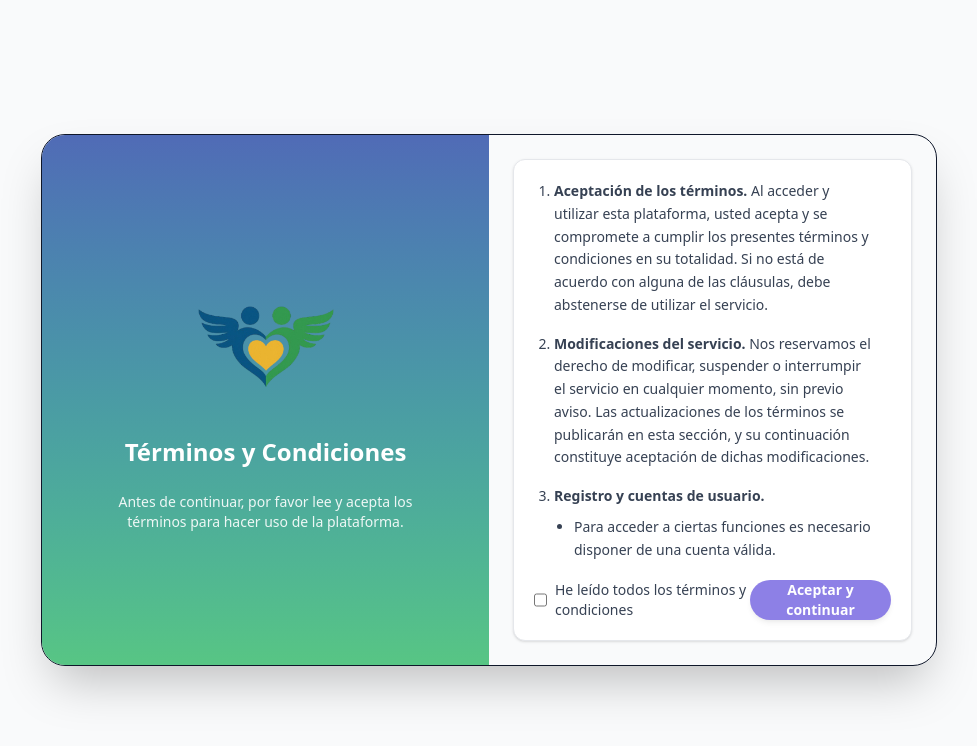
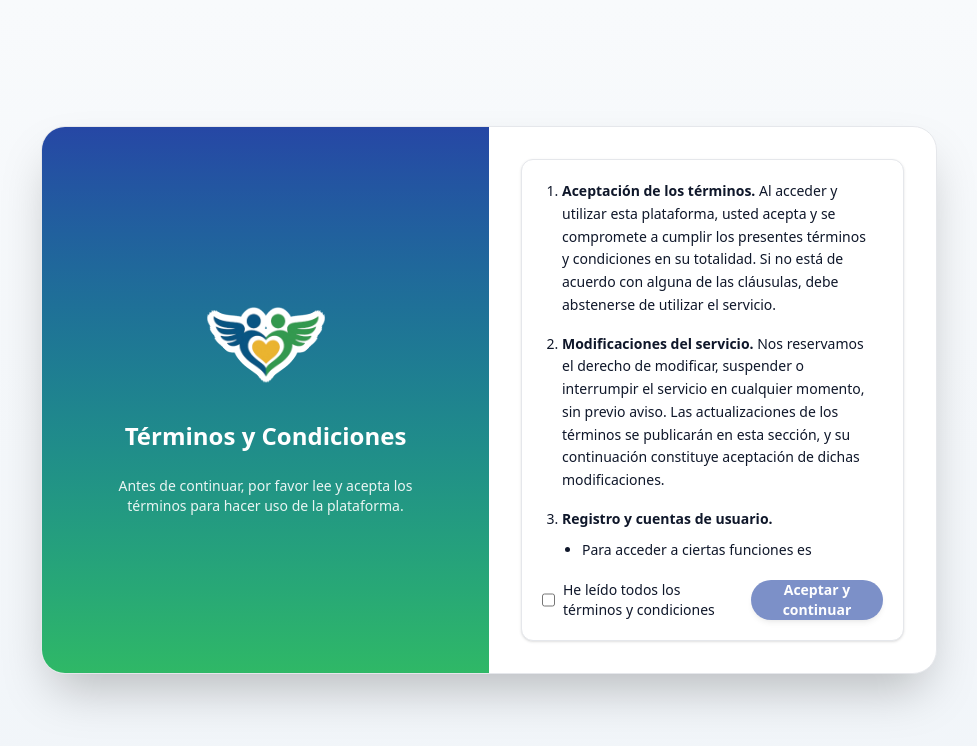
Before and after one commit to ReneUnam/PROYECTO-CCN, a React (Vite) app: page /terms in a window 1280 px wide. Shown: the top 746 px of the page, without its empty margins (151-1128 px from the left). Built offline with nearby package versions, Linux system fonts and the light colour scheme; no server answers.

Commit message:
feat: enhance layout and styling for Terms and Conditions and Welcome pages

```diff
--- a/src/features/auth/pages/Terms-and-conditionsPage.tsx
+++ b/src/features/auth/pages/Terms-and-conditionsPage.tsx
@@ -9,34 +9,35 @@ export default function TermsAndConditions() {
 
 	const handleContinue = () => {
 		if (!accepted) return;
-		// Persistir aceptación para evitar bloquear el acceso al login
 		try {
 			localStorage.setItem('terms:accepted', '1');
 		} catch (e) {
 			// ignore
 		}
-		// Redirigir al login (o a donde corresponda)
 		navigate('/login');
 	};
 
 	return (
-		<div className="flex min-h-screen items-center justify-center bg-gray-50 p-6">
-			<Card className="w-full max-w-4xl overflow-hidden rounded-3xl shadow-2xl">
+		<div className="flex min-h-screen items-center justify-center px-4 py-8">
+			<Card className="w-full max-w-4xl overflow-hidden rounded-2xl border shadow-2xl backdrop-blur md:rounded-3xl border-[var(--color-border)] bg-[color:var(--color-surface)]">
 				<div className="grid grid-cols-1 md:grid-cols-2">
-					{/* Left: logo + title */}
-					<div className="hidden md:flex flex-col items-center justify-center gap-6 bg-gradient-to-b from-primary/80 to-secondary/80 p-8 text-white">
-						<img src="/logo.png" alt="Colegio Central de Nicaragua Logo" className="h-36 w-36 object-contain" />
-						<h2 className="text-center text-2xl font-extrabold">Términos y Condiciones</h2>
+					{/* Mobile banner (shown on small screens) */}
+					<div className="md:hidden flex flex-col items-center gap-4 px-6 py-8 text-white bg-gradient-to-r from-[color:var(--color-primary)] to-[color:var(--color-secondary)]">
+						<img src="/logo.png" alt="Logo" className="h-28 w-28 object-contain logo-stroke-white" style={{ ['--stroke' as any]: '2px' }} />
+						<h2 className="text-2xl text-center font-extrabold">Términos y Condiciones</h2>
+						<p className="max-w-sm text-center text-xs/5 opacity-90">Antes de continuar, por favor lee y acepta los términos para hacer uso de la plataforma.</p>
+					</div>
+
+					{/* Desktop banner */}
+					<div className="hidden md:flex flex-col items-center justify-center gap-6 p-10 text-white bg-gradient-to-b from-[color:var(--color-primary)] to-[color:var(--color-secondary)]">
+						<img src="/logo.png" alt="Logo" className="h-28 w-28 object-contain logo-stroke-white" style={{ ['--stroke' as any]: '2px' }} />						<h2 className="text-center text-2xl font-extrabold">Términos y Condiciones</h2>
 						<p className="max-w-xs text-center text-sm text-white/90">Antes de continuar, por favor lee y acepta los términos para hacer uso de la plataforma.</p>
 					</div>
 
-					{/* Right: content */}
-					<CardContent className="p-6">
-						<div className="mx-auto max-w-xl">
-							<h1 className="mb-4 text-center text-2xl font-bold text-indigo-800 md:hidden">Términos y Condiciones</h1>
-
-							<div className="rounded-xl border border-border bg-white p-5 shadow-sm">
-								<div className="max-h-[48vh] overflow-y-auto pr-4 text-sm leading-relaxed text-gray-700">
+					<CardContent className="p-6 sm:p-8">
+						<div className="mx-auto w-full max-w-md">
+							<div className="rounded-xl border border-[var(--color-border)] bg-[color:var(--color-surface)] p-5 shadow-sm">
+								<div className="max-h-[48vh] overflow-y-auto pr-4 text-sm leading-relaxed text-[color:var(--color-text)]">
 									<ol className="space-y-4 list-decimal pl-5">
 										<li>
 											<strong>Aceptación de los términos.</strong> Al acceder y utilizar esta plataforma, usted acepta y
@@ -56,7 +57,7 @@ export default function TermsAndConditions() {
 											<ul className="mt-2 ml-5 list-disc">
 												<li>Para acceder a ciertas funciones es necesario disponer de una cuenta válida.</li>
 												<li>Es responsabilidad del usuario mantener la confidencialidad de sus credenciales y de notificar
-														cualquier uso no autorizado de su cuenta.</li>
+													cualquier uso no autorizado de su cuenta.</li>
 											</ul>
 										</li>
 
@@ -72,16 +73,16 @@ export default function TermsAndConditions() {
 										</li>
 									</ol>
 
-									<p className="mt-4 text-xs text-gray-500">Última actualización: Octubre 2025</p>
+									<p className="mt-4 text-xs text-[color:var(--color-text)]/60">Última actualización: Octubre 2025</p>
 								</div>
 
-								<div className="mt-4 flex items-center justify-between">
-									<label className="inline-flex items-center gap-2 text-sm text-gray-700">
+								<div className="mt-4 flex flex-col gap-3 sm:flex-row sm:items-center sm:justify-between">
+									<label className="inline-flex items-center gap-2 text-sm text-[color:var(--color-text)]">
 										<input
 											type="checkbox"
 											checked={accepted}
 											onChange={(e) => setAccepted(e.target.checked)}
-											className="h-4 w-4 rounded border-border text-indigo-700 focus:ring-0"
+											className="h-4 w-4 rounded border-[var(--color-border)] text-[color:var(--color-primary)] focus:ring-0"
 											aria-label="He leído y acepto los términos y condiciones"
 										/>
 										<span>He leído todos los términos y condiciones</span>
@@ -90,7 +91,7 @@ export default function TermsAndConditions() {
 									<Button
 										onClick={handleContinue}
 										disabled={!accepted}
-										className="rounded-full bg-indigo-700 px-5 py-2 text-sm font-semibold text-white disabled:opacity-60"
+										className="w-full sm:w-auto rounded-full bg-[color:var(--color-primary)] px-5 py-2 text-sm font-semibold text-white disabled:opacity-60"
 									>
 										Aceptar y continuar
 									</Button>
--- a/src/features/home/pages/WelcomePage.tsx
+++ b/src/features/home/pages/WelcomePage.tsx
@@ -55,22 +55,22 @@ export default function WelcomePage() {
   return (
     <div className="w-full min-h-screen bg-surface text-text py-8 px-4 md:px-8 lg:px-12 relative overflow-hidden">
       {/* Navbar réplica dentro de la página */}
-      <div className="w-full max-w-7xl mx-auto flex items-center justify-between py-3 md:py-4 px-4 md:px-6 z-20">
+      <div className="w-full max-w-7xl mx-auto flex flex-col sm:flex-row items-center justify-between py-3 md:py-4 px-4 md:px-6 z-20 space-y-3 sm:space-y-0">
         <div className="flex items-center gap-3">
-          <div className="w-12 h-12 rounded-full overflow-hidden bg-white/5 flex items-center justify-center">
+          <div className="w-12 h-12 sm:w-14 sm:h-14 rounded-full overflow-hidden bg-white/5 flex items-center justify-center">
             <img src={ccnLogo} alt="CCN logo" className="w-full h-full object-cover" />
           </div>
           <div className="leading-tight">
-            <div className="text-lg font-bold text-text">Colegio Central de Nicaragua</div>
-            <div className="text-sm text-text/70">CCN- BLUEWEB</div>
+            <div className="text-base sm:text-lg font-bold text-text">Colegio Central de Nicaragua</div>
+            <div className="text-xs sm:text-sm text-text/70">CCN- BLUEWEB</div>
           </div>
         </div>
 
-        <div className="flex items-center gap-3">
-          <ThemeToggle />
+        <div className="w-full sm:w-auto flex flex-col sm:flex-row items-center gap-3">
+          <div className="w-full sm:w-auto">
             <Button
               size="sm"
-            className="px-2 py-1 sm:px-3 sm:py-1 rounded-md border border-border text-text bg-transparent text-sm sm:text-base shadow-sm"
+              className="w-full sm:w-auto px-3 py-2 sm:px-3 sm:py-1 rounded-md border border-border text-text bg-transparent text-sm sm:text-base shadow-sm"
               onClick={() => {
                 try {
                   const accepted = localStorage.getItem('terms:accepted') === '1';
@@ -83,6 +83,11 @@ export default function WelcomePage() {
             >
               Iniciar sesión
             </Button>
+          </div>
+
+          <div className="flex-shrink-0">
+            <ThemeToggle />
+          </div>
         </div>
       </div>
 
```
Lines whose indentation alone changed are shown as unchanged.
